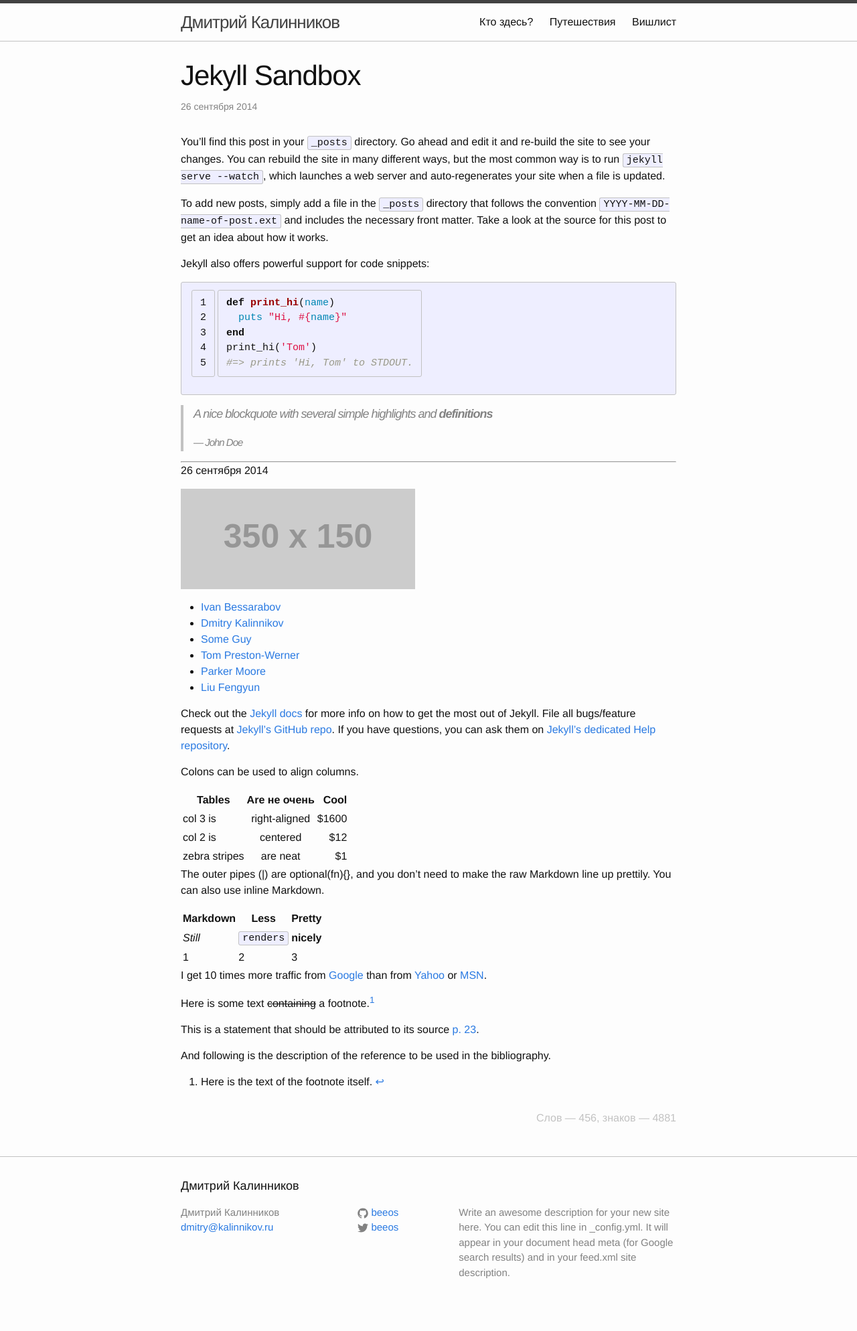
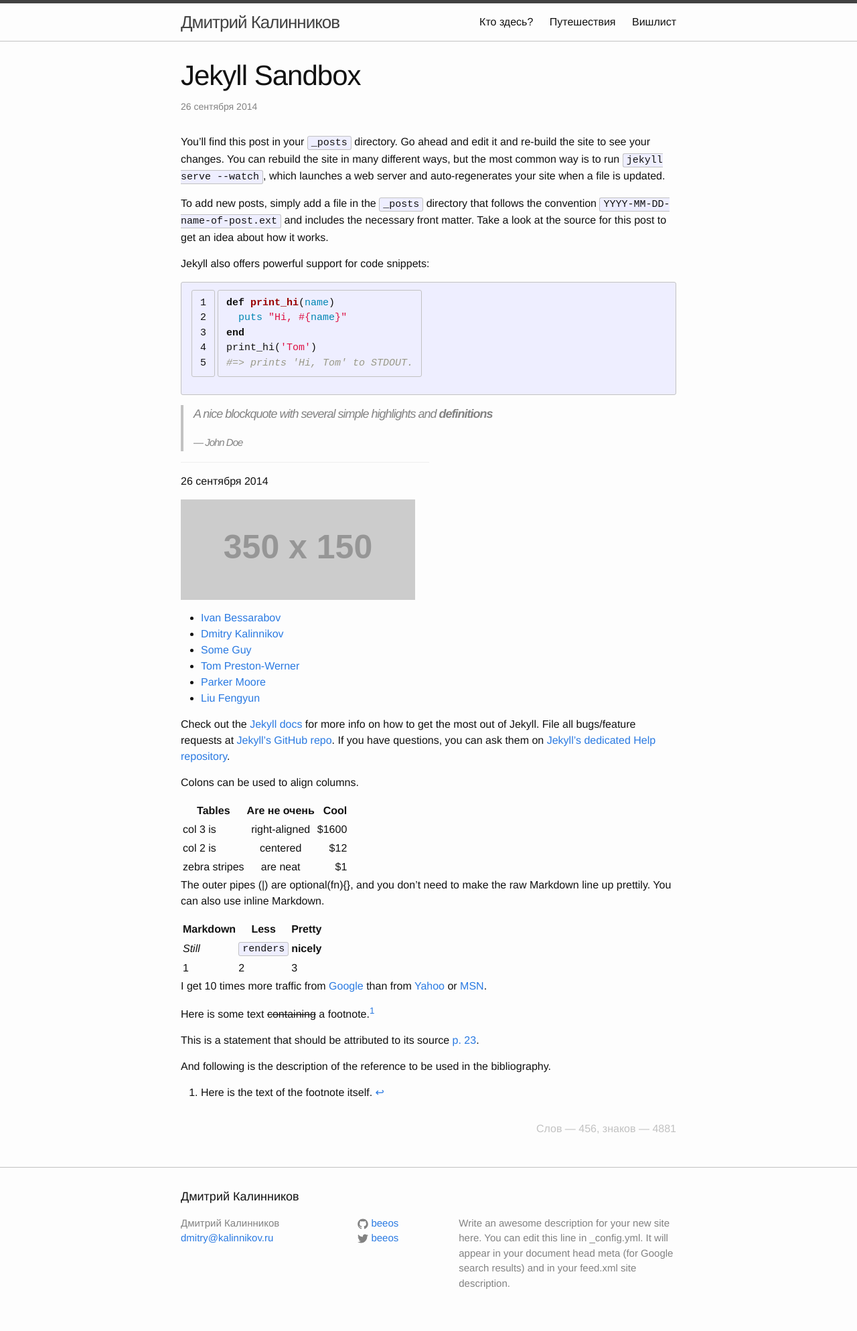
Before and after one commit to beeos/beeos.github.io, a Jekyll site: the page built from _posts/2014-09-26-welcome-to-jekyll.markdown, in a window 1280 px wide. Shown: the whole page at 67% size. Built offline with Jekyll 4.4.1, drawn with Linux system fonts in a browser that asks for light colours.

Commit message:
Horisontal bar tune, .gitignore update

```diff
--- a/_sass/_base.scss
+++ b/_sass/_base.scss
@@ -222,3 +222,12 @@ pre {
 .right {
     text-align: right;
 }
+
+hr
+{
+    height: 0px;
+    width: 50%;
+    border-top: none;
+    border-left: none;
+    margin: 1em 0 1em 0;
+}
```
Also changed, not shown: 1 other file.
